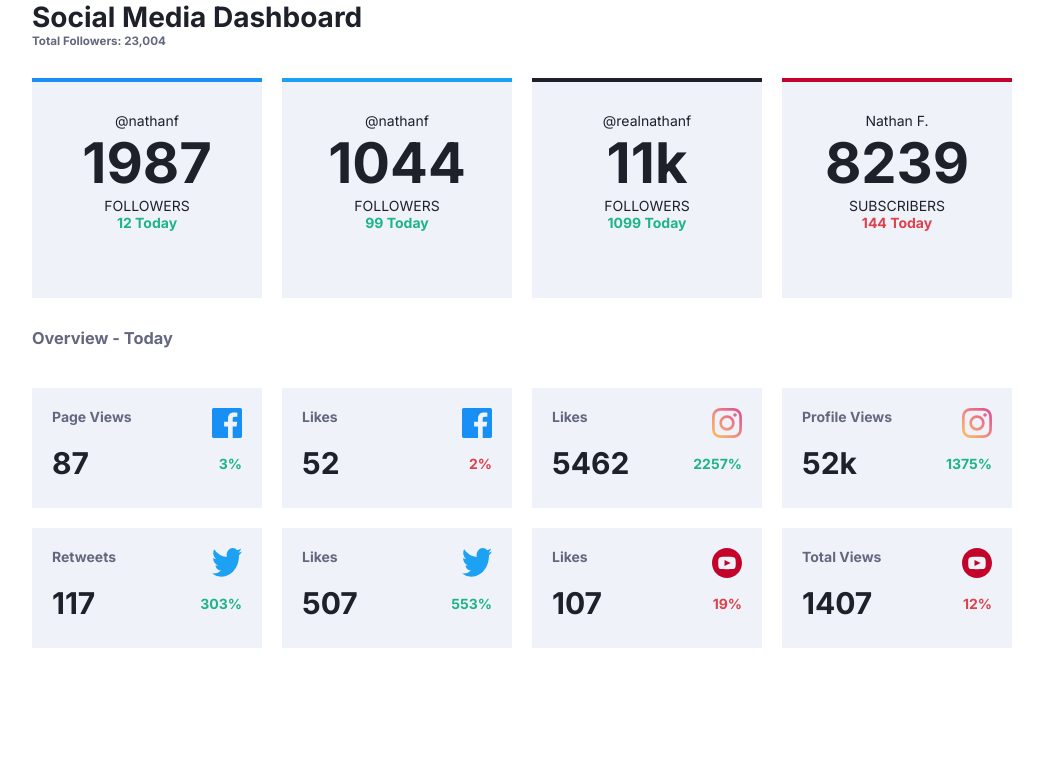
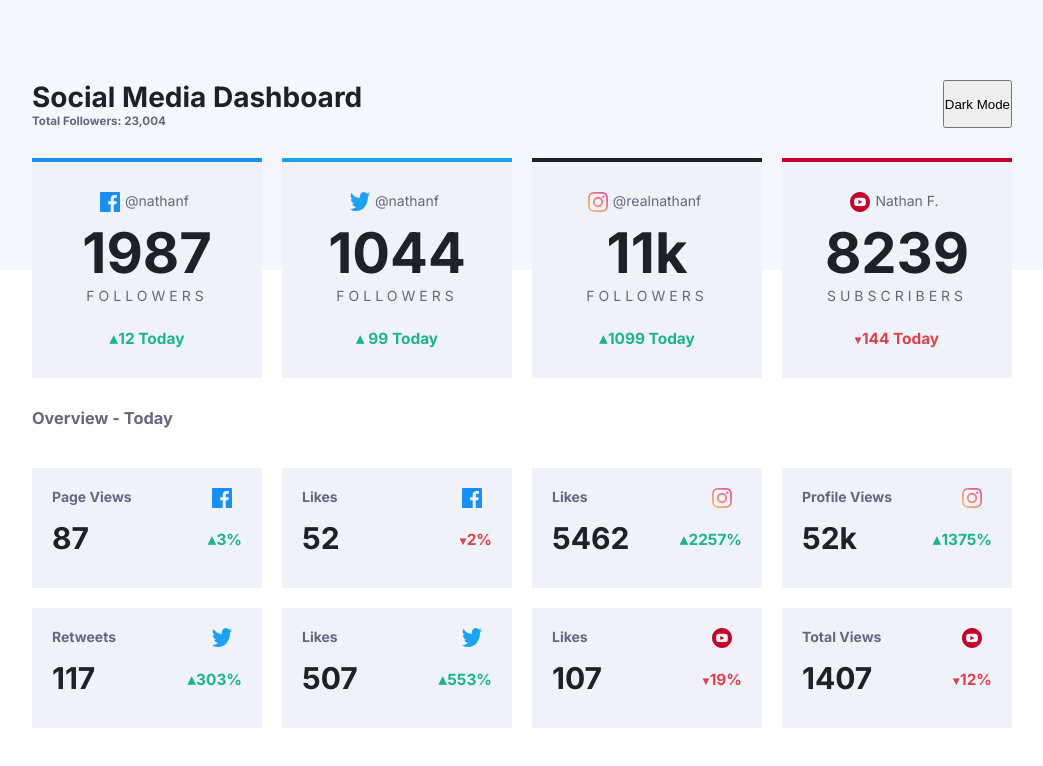
Before and after one commit to Msgl/social-media-dashboard-with-theme-switcher-master, a website: page index.html in a window 1280 px wide. Shown: the whole page, without its empty margins (108-1151 px from the left). Drawn offline with Linux system fonts and the light colour scheme.

Commit message:
Dark Mode

```diff
--- a/index.html
+++ b/index.html
@@ -12,41 +12,61 @@
 
 </head>
 <body>
+  <div class="bg-pattern"></div>
 
 <div class="main">
   <div class="nav">
-    <button>Dark Mode</button>
-    <h1>Social Media Dashboard</h1>
-    <h5>Total Followers: 23,004</h5>
+    <div class="nav__title">
+
+      <h1>Social Media Dashboard</h1>
+      <h5>Total Followers: 23,004</h5>
+    </div>
+
+
+    <button onclick="myFunction()">Dark Mode</button>
   </div>
 
 
   <!-- SOCIAL-MEDIA -->
   <div class="social-media">
     <div class="social-media__container">
+
       <div class="social-media__box facebook">
-        <p class="social-media__name">@nathanf</p>
+        <p class="social-media__name">
+          <img class="social__image" src="/images/icon-facebook.svg" alt="facebook-icon">
+          </img>@nathanf
+        </p>
         <p class="social-media__number">1987</p>
         <p class="social-media__followers">Followers</p>
         <p class="social-media__change increase">12 Today</p>
       </div>
 
       <div class="social-media__box twitter">
-        <p class="social-media__name">@nathanf</p>
+        <p class="social-media__name">
+          <img class="social__image" src="/images/icon-twitter.svg" alt="twitter-icon">
+          </img>@nathanf
+        </p>
         <p class="social-media__number">1044</p>
         <p class="social-media__followers">Followers</p>
         <p class="social-media__change increase"> 99 Today</p>
       </div>
 
       <div class="social-media__box instagram">
-        <p class="social-media__name">@realnathanf</p>
+        <p class="social-media__name">
+          <img class="social__image" src="/images/icon-instagram.svg" alt="instagram-icon">
+          </img>@realnathanf
+        </p>
         <p class="social-media__number">11k</p>
         <p class="social-media__followers">Followers</p>
         <p class="social-media__change increase">1099 Today</p>
       </div>
 
       <div class="social-media__box youtube">
-        <p class="social-media__name">Nathan F.</p>
+        <p class="social-media__name">
+          <img class="social__image" src="/images/icon-youtube.svg" alt="youtube-icon">
+          </img>
+          Nathan F.
+        </p>
         <p class="social-media__number">8239</p>
         <p class="social-media__followers">Subscribers</p>
         <p class="social-media__change decrease">144 Today</p>
@@ -120,5 +140,6 @@
   </div>
 </div>
 
+<script src="script.js"></script>
 </body>
 </html>
--- /dev/null
+++ b/script.js
@@ -0,0 +1,10 @@
+// 3 elements: body, .social-media__box, .overview__box
+
+function myFunction() {
+    const element = document.body;
+    const bgPattern = document.querySelector(".bg-pattern");
+
+    bgPattern.classList.toggle("dark-mode");
+    element.classList.toggle("dark-mode");
+
+}
--- a/style.css
+++ b/style.css
@@ -4,30 +4,43 @@
     box-sizing: border-box;
 }
 
-html, body {
+body {
     font-family: 'Inter', sans-serif;
     font-size: 14px;
     color: hsl(230, 17%, 14%);
-    /* height: 100vh; */
 }
 
-button {
- display: none;
-}
-
-h3, h4, h5, .stat_name, .stat_followers {
-    color: hsl(228, 12%, 44%);
+.bg-pattern {
+    background-color: hsl(225, 100%, 98%);
+    width: 100%;
+    height: 270px;
+    position: absolute;
+    top: 0;
+    border-radius: 0px 0px 20px 20px;
+    z-index: -1;
 }
 
 .main {
+    z-index: 1;
+    width: 1000px;
     display: flex;
     flex-direction: column;
-    width:1000px;
-    margin: 0 auto;
+    margin: 10vh auto;
 }
 
 .nav {
+    display: flex;
+    justify-content: space-between;
+}
 
+
+
+button {
+    margin-right: 20px;
+}
+
+h3, h4, h5, .social-media__name, .social-media__followers {
+    color: hsl(228, 12%, 44%);
 }
 
 .social-media {
@@ -63,16 +76,27 @@ h3, h4, h5, .stat_name, .stat_followers {
 
 .instagram {
     border-top: 4px solid;
-  /* border-image: linear-gradient(45deg, #fdc468, #df4996);
-  background:
-     linear-gradient(#f0f2fa,#f0f2fa) padding-box, /*this is your grey background
-     linear-gradient(to right, #fdc468, #df4996) border-box; */
+
 }
 
 .youtube {
     border-top: 4px solid hsl(348, 97%, 39%);
 }
 
+.social-media__name {
+    height: 30px;
+    width: 100%;
+    margin-left: 10px;
+    position: relative;
+}
+
+
+.social__image{
+    height: 20px;
+    width: 20px;
+    position: absolute;
+    margin-left: -25px;
+}
 
 .social-media__number {
     font-size: 4em;
@@ -81,10 +105,13 @@ h3, h4, h5, .stat_name, .stat_followers {
 
 .social-media__followers {
     text-transform: uppercase;
+    letter-spacing: 4px;
 }
 
 .social-media__change {
+    margin-top: 25px;
     font-weight: 700;
+    font-size: 1.1em;
 }
 
 
@@ -124,8 +151,8 @@ h3, h4, h5, .stat_name, .stat_followers {
 }
 
 .overview__image{
-    height: 30px;
-    width: 30px;
+    height: 20px;
+    width: 20px;
     padding: 0;
     margin-left: 65px;
 }
@@ -140,6 +167,7 @@ h3, h4, h5, .stat_name, .stat_followers {
     text-align: right;
     font-weight: 700;
     padding-top: 10px;
+    font-size: 1.1em;
 }
 
 
@@ -149,12 +177,45 @@ h3, h4, h5, .stat_name, .stat_followers {
     color: hsl(163, 72%, 41%);
 }
 
-
+.increase::before {
+    content: '\25B4';
+    padding-right: 1px;
+}
 
 .decrease {
     color: hsl(356, 69%, 56%);
 }
 
+.decrease::before {
+    content: '\25BE';
+    padding-right: 1px;
+    font-size: 12px;
+}
+
 .overview__box:hover, .social-media__box:hover {
     background-color:hsl(226, 25%, 90%);
 }
+
+
+/* DARK MODE - at the bottom of the css file*/
+
+.dark-mode {
+    background-color: hsl(230, 17%, 14%);
+    color: hsl(0, 0%, 100%);
+}
+
+.dark-mode .bg-pattern {
+    background-color: hsl(232, 19%, 15%);
+}
+
+.dark-mode .social-media__box, .dark-mode .overview__box {
+    background-color: hsl(228, 28%, 20%)
+}
+
+.dark-mode .social-media__box:hover, .dark-mode .overview__box:hover {
+    background-color: hsl(229, 25%, 34%)
+}
+
+h3 .dark-mode, h4 .dark-mode, h5 .dark-mode, .social-media__name .dark-mode, .social-media__followers  .dark-mode{
+    color: hsl(228, 34%, 66%);
+}
```
Lines whose indentation alone changed are shown as unchanged.
